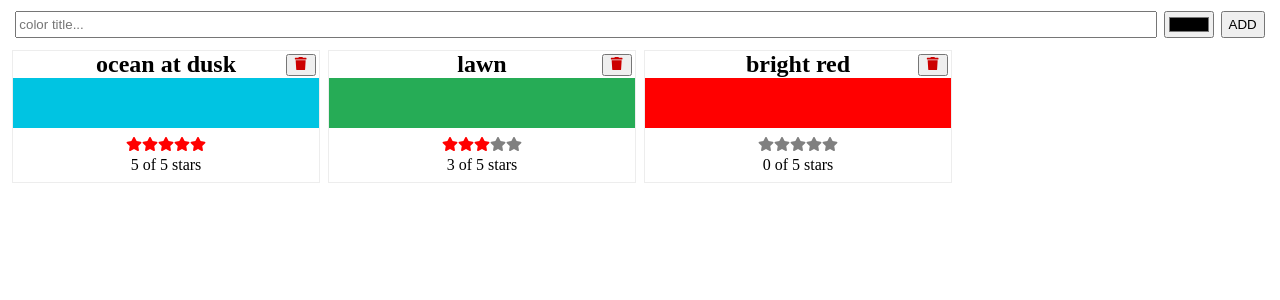
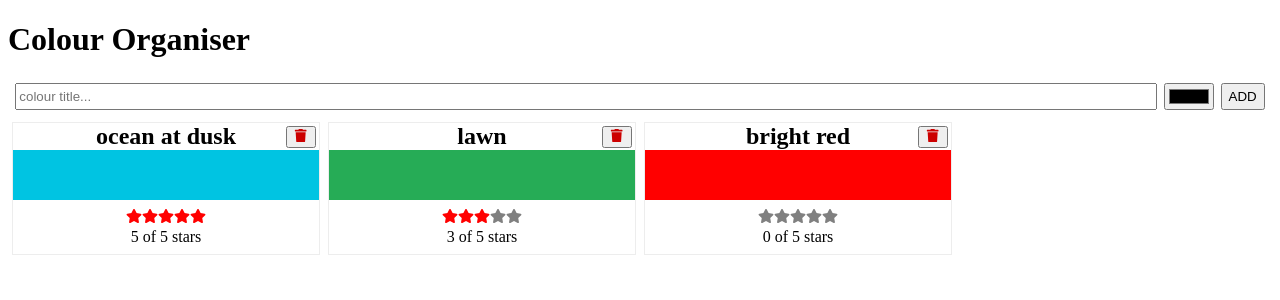
Before and after one commit to sophieklm/colour-organiser, a React (Create React App) app: page / in a window 1280 px wide. Shown: the top 300 px of the page. Built offline with nearby package versions, Linux system fonts and the light colour scheme.

Commit message:
Update README

```diff
--- a/src/AddColorForm.js
+++ b/src/AddColorForm.js
@@ -36,7 +36,7 @@ export default function AddColorForm() {
       <input
         {...titleProps}
         type="text"
-        placeholder="color title..."
+        placeholder="colour title..."
         required
       />
       <input {...colorProps} type="color" required />
--- a/src/App.js
+++ b/src/App.js
@@ -5,6 +5,7 @@ import AddColorForm from "./AddColorForm";
 export default function App() {
   return (
     <>
+      <h1>Colour Organiser</h1>
       <AddColorForm />
       <ColorList />
     </>
```
Also changed, not shown: images/screenshot.png (added), 1 other file (tests, documents, lock files or other folders).
